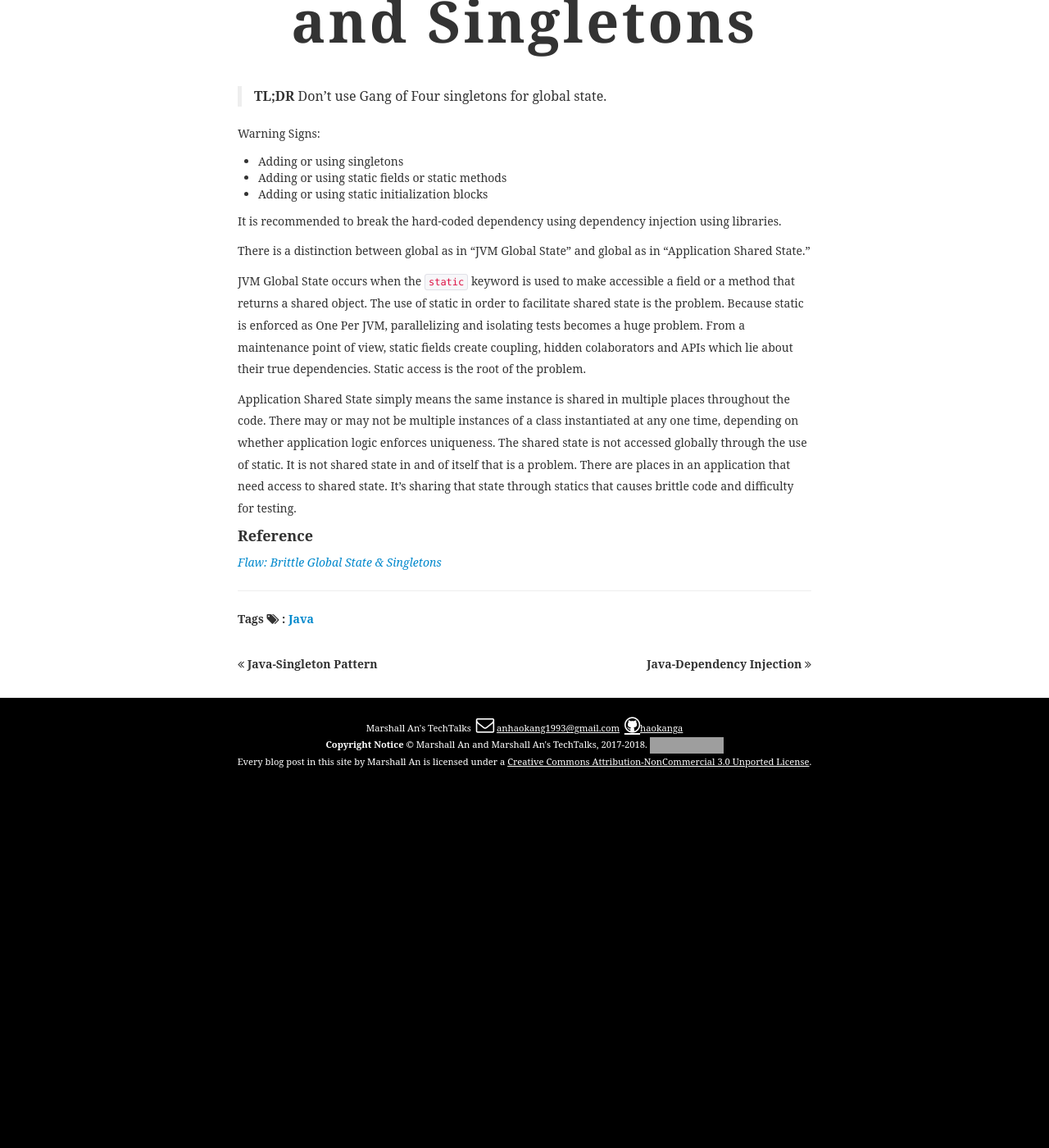
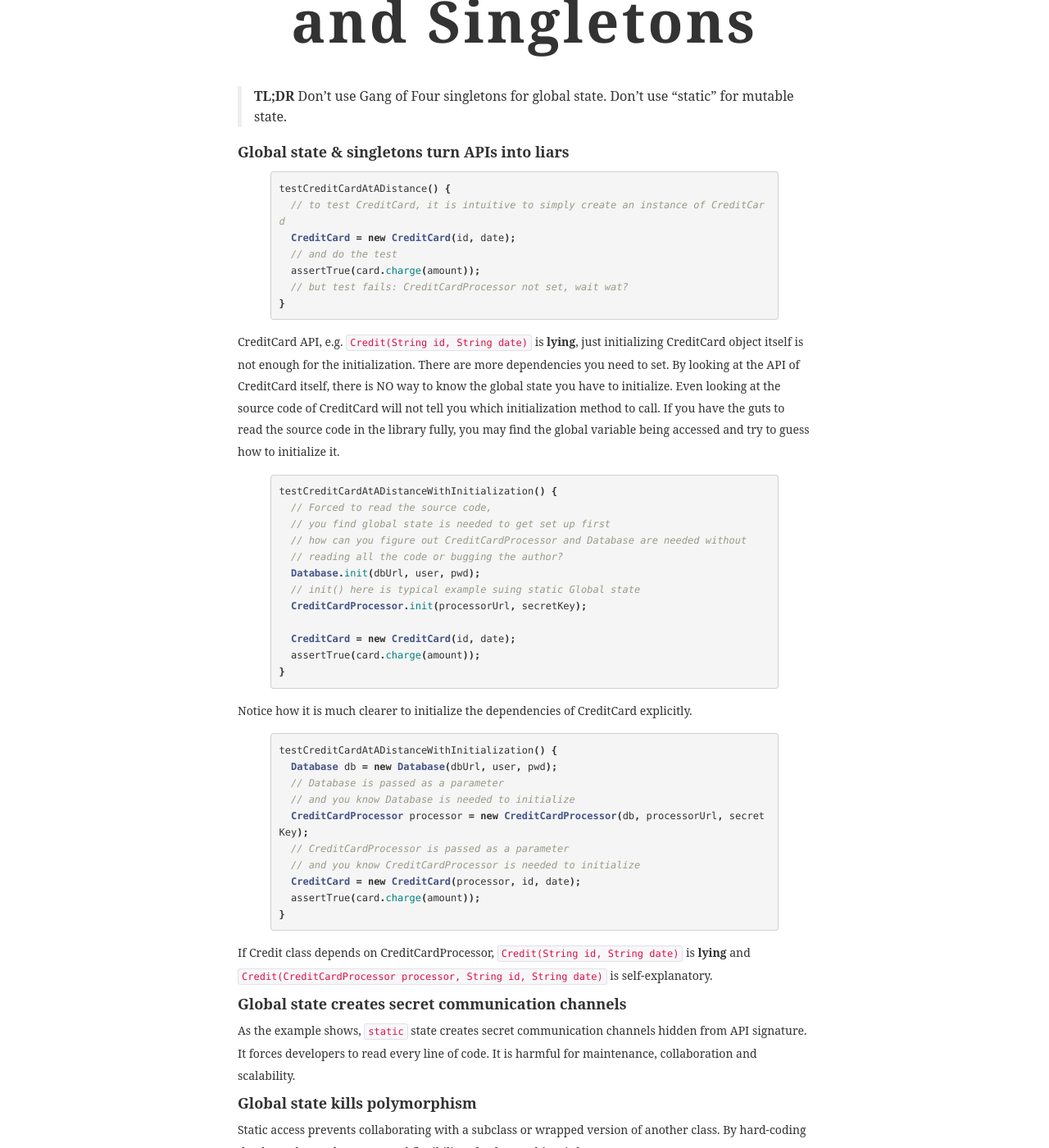
Before and after one commit to haokanga/haokanga.github.io, a Jekyll site: the page built from _posts/2017-8-9-java-global-state-and-singletons.md, in a window 1280 px wide and 1400 px high, scrolled down 265 px. Shown: the whole window at 82% size. Built offline with Jekyll 4.4.1, drawn with Linux system fonts in a browser that asks for light colours; some web fonts are replaced; before the commit the page ends 1227 px from its top, so only the background shows below that; some of the changed text lies outside the part shown; grey boxes are pictures that could not be loaded.

Commit message:
Updated: 2017-8-9-java-global-state-and-singletons.md

```diff
--- a/_posts/2017-8-9-java-global-state-and-singletons.md
+++ b/_posts/2017-8-9-java-global-state-and-singletons.md
@@ -5,18 +5,106 @@ date: 2017-8-9 18:50:56 -0500
 categories: Java
 tags: [Java]
 ---
-> **TL;DR** Don't use Gang of Four singletons for global state.
+> **TL;DR** Don't use Gang of Four singletons for global state. Don't use "static" for mutable state.
 <!--summary break-->
 
-Warning Signs:
+
+#### Global state & singletons turn APIs into liars
+
+{% highlight java%}
+testCreditCardAtADistance() {
+  // to test CreditCard, it is intuitive to simply create an instance of CreditCard
+  CreditCard = new CreditCard(id, date);
+  // and do the test
+  assertTrue(card.charge(amount));
+  // but test fails: CreditCardProcessor not set, wait wat?
+}
+{% endhighlight%}
+
+CreditCard API, e.g. `Credit(String id, String date)` is **lying**, just initializing CreditCard object itself is not enough for the initialization. There are more dependencies you need to set. By looking at the API of CreditCard itself, there is NO way to know the global state you have to initialize. Even looking at the source code of CreditCard will not tell you which initialization method to call. If you have the guts to read the source code in the library fully, you may find the global variable being accessed and try to guess how to initialize it.
+
+{% highlight java%}
+testCreditCardAtADistanceWithInitialization() {
+  // Forced to read the source code,
+  // you find global state is needed to get set up first
+  // how can you figure out CreditCardProcessor and Database are needed without
+  // reading all the code or bugging the author?
+  Database.init(dbUrl, user, pwd);
+  // init() here is typical example suing static Global state
+  CreditCardProcessor.init(processorUrl, secretKey);
+
+  CreditCard = new CreditCard(id, date);
+  assertTrue(card.charge(amount));
+}
+{% endhighlight%}
+
+Notice how it is much clearer to initialize the dependencies of CreditCard explicitly.
+
+{% highlight java%}
+testCreditCardAtADistanceWithInitialization() {
+  Database db = new Database(dbUrl, user, pwd);
+  // Database is passed as a parameter
+  // and you know Database is needed to initialize
+  CreditCardProcessor processor = new CreditCardProcessor(db, processorUrl, secretKey);
+  // CreditCardProcessor is passed as a parameter
+  // and you know CreditCardProcessor is needed to initialize
+  CreditCard = new CreditCard(processor, id, date);
+  assertTrue(card.charge(amount));
+}
+{% endhighlight%}
+
+If Credit class depends on CreditCardProcessor, `Credit(String id, String date)` is **lying** and `Credit(CreditCardProcessor processor, String id, String date)` is self-explanatory.
+
+#### Global state creates secret communication channels
+
+As the example shows, `static` state creates secret communication channels hidden from API signature. It forces developers to read every line of code. It is harmful for maintenance, collaboration and scalability.
+
+#### Global state kills polymorphism
+
+Static access prevents collaborating with a subclass or wrapped version of another class. By hard-coding the dependency, the power and flexibility of polymorphism is lost.
+
+#### Global state is harmful for test
+
+Global State in *application runtime* may deceptively "seems okay", because it is not common to instantiate two copies of the same application in a single JVM (and this is when people say, "oh, it is time for singletons").
+
+At *test runtime*, global state becomes the real headache.
+
+At test time, each test is supposed to be an isolated partial instantiation of an application. No external state enters the test (there is no external object passed into the tests constructor or test method). And no state leaves the tests (the test methods are void, returning nothing). When an ideal test completes, all state related to that test disappears. This makes tests isolated and all of the objects it created are subject to garbage collection. In addition the state created is confined to the current thread. This means we can run tests in parallel or in any order.
+
+However, when global state/singletons are present all of these nice assumptions break down. State can enter and leave the test and it is not garbage collected. This makes the order of tests matter. You cannot run the tests in parallel and your tests can become flaky due to thread interactions.
+
+True singletons are most likely impossible to test. As a result most developers who try to test applications with singletons often "relax" the singleton property into two ways.
+
+* They remove the final keyword from the static final declaration of the instance. This allows them to substitute different singletons for different tests.
+
+* They provide a second initializeForTest() method which allows them to modify the singleton state.
+ Singletons need hacking mutator methods such as `reset()` or `setForTest()` to make test possible.
+ It works, but it produce hard to maintain and understand code.
+
+ Test isolation is nearly impossible if running tests in parallel with singletons, which forces test suites to run slower.
+
+#### JVM singleton v/s Application singleton
+
+There is a distinction between global as in “JVM Global State” (i.e. forced to be unique) and global as in “Application Shared State” (i.e. shared by objects).
+
+The root evil with global state is that it is globally accessible. An object should interact only with other objects which were directly passed into it through a constructor, or method call.
+
+JVM Global State occurs when the `static` keyword is used to make accessible a field or a method that returns a shared object. The use of static in order to facilitate shared state is the problem. Because static is enforced as one per JVM, parallelizing and isolating tests becomes a huge problem. From a maintenance point of view, static fields create coupling, hidden collaborators and APIs which lie about their true dependencies. Static access is the root of the problem. Coupling is bad, implicit coupling is worse.
+
+Application Shared State simply means the same instance is shared in multiple places throughout the code. There may or may not be multiple instances of a class instantiated at any one time, depending on whether application logic enforces uniqueness. The shared state is not accessed globally through the use of static. It is not shared state in and of itself that is a problem. There are places in an application that need access to shared state. It’s sharing that state through statics that causes brittle code and difficulty for testing.
+
+Both Spring and Guice can create application singleton, but multiple singletons can exist in the same JVM to make the application testable.
+
+#### Warning Signs
+
+When you notice the following signs, justify them or correct them:
+
 * Adding or using singletons
 * Adding or using static fields or static methods
 * Adding or using static initialization blocks
 
-It is recommended to break the hard-coded dependency using dependency injection using libraries.
+#### Avoid or fix the flaw
 
-There is a distinction between global as in “JVM Global State” and global as in “Application Shared State.”
+> Dependency Injection is your Friend. -- Miško Hevery, Google
 
-JVM Global State occurs when the `static` keyword is used to make accessible a field or a method that returns a shared object. The use of static in order to facilitate shared state is the problem. Because static is enforced as One Per JVM, parallelizing and isolating tests becomes a huge problem. From a maintenance point of view, static fields create coupling, hidden colaborators and APIs which lie about their true dependencies. Static access is the root of the problem.
-
-Application Shared State simply means the same instance is shared in multiple places throughout the code. There may or may not be multiple instances of a class instantiated at any one time, depending on whether application logic enforces uniqueness. The shared state is not accessed globally through the use of static. It is not shared state in and of itself that is a problem. There are places in an application that need access to shared state. It’s sharing that state through statics that causes brittle code and difficulty for testing.
+If a static is used widely in the codebase,there are [some workaround](http://misko.hevery.com/code-reviewers-guide/flaw-brittle-global-state-singletons/) offered by Miško Hevery. The better choice is to get rid of it at the very beginning. Avoid global state and JVM singletons and use DI instead.
```
Also changed, not shown: _posts/2017-8-9-java-dependency-injection.md (+3 -1 lines).
